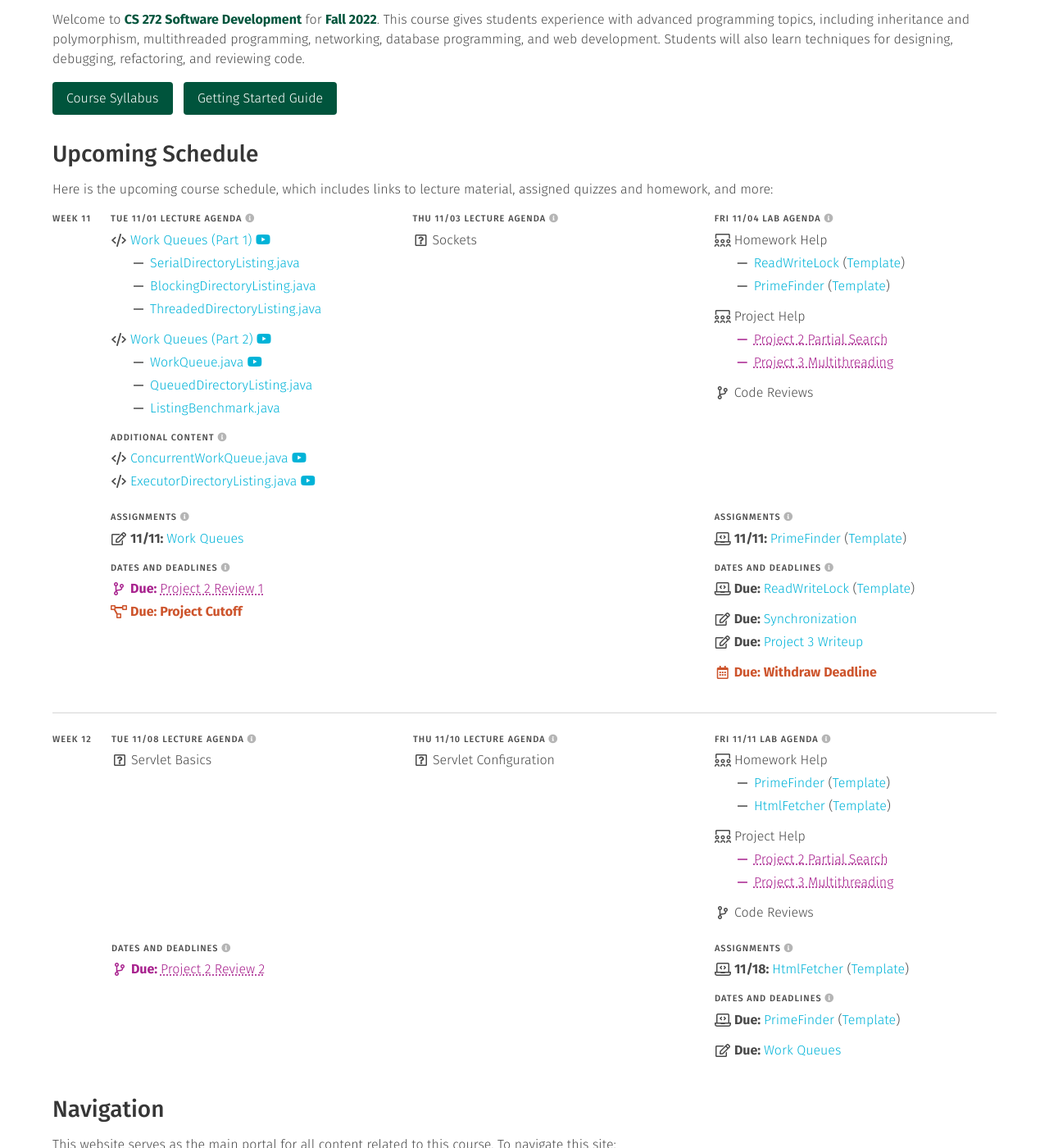
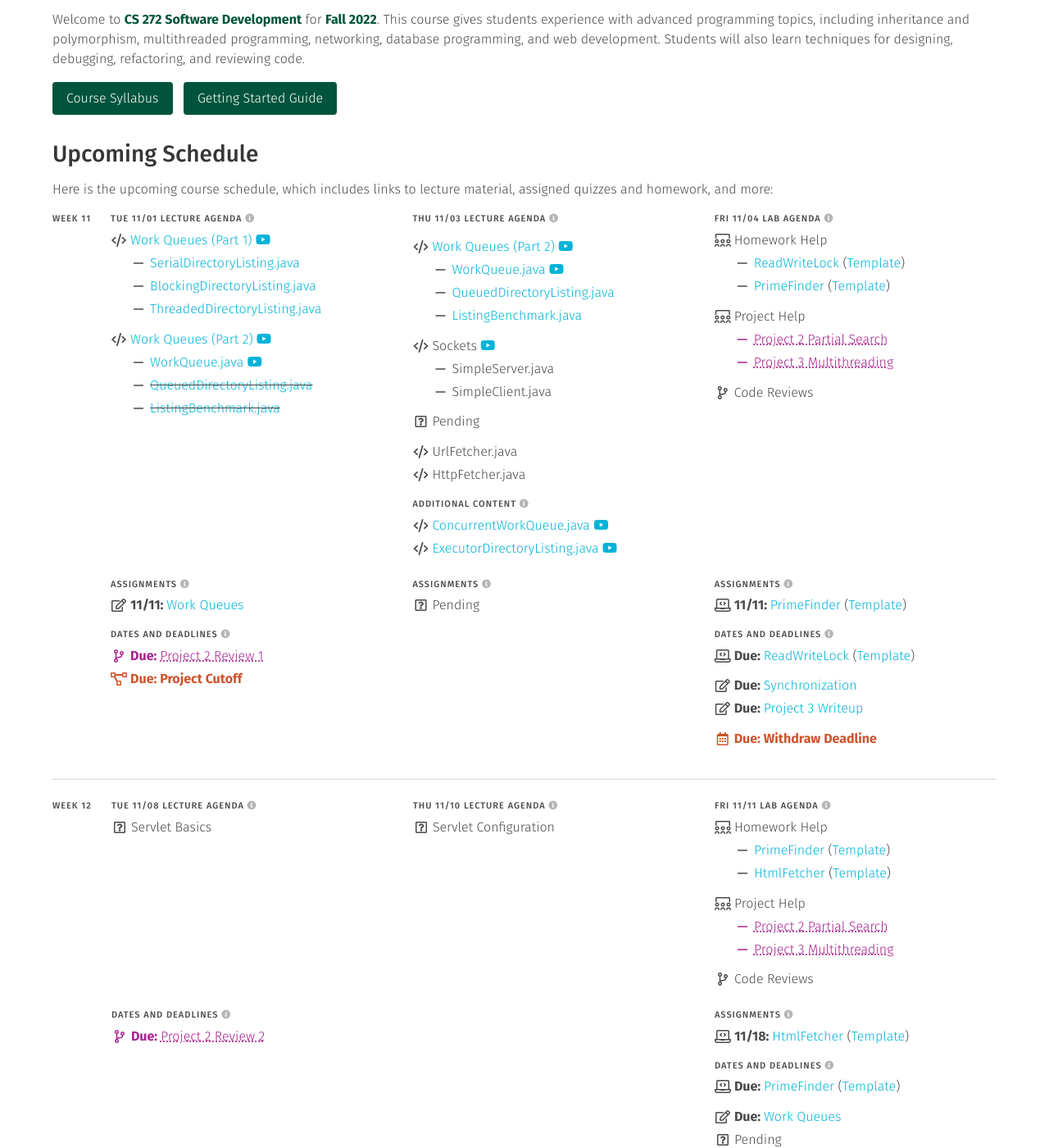
Before and after one commit to usf-cs272-fall2022/usf-cs272-fall2022.github.io, a Jekyll site: the page built from index.md, in a window 1280 px wide and 1400 px high, scrolled down 318 px. Shown: the whole window at 82% size. Built offline with Jekyll 4.4.1, drawn with Linux system fonts in a browser that asks for light colours.

Commit message:
Adding http content

```diff
--- a/_data/schedule.yml
+++ b/_data/schedule.yml
@@ -1618,6 +1618,47 @@
 
               - text: QueuedDirectoryListing.java
                 icon: indented
+                type: ['push', 'del']
+                link: https://github.com/usf-cs272-fall2022/lectures/blob/main/WorkQueues/src/main/java/edu/usfca/cs272/QueuedDirectoryListing.java
+
+              - text: ListingBenchmark.java
+                icon: indented
+                type: ['push', 'del']
+                link: https://github.com/usf-cs272-fall2022/lectures/blob/main/WorkQueues/src/main/java/edu/usfca/cs272/ListingBenchmark.java
+
+          - <<: *assignments
+            items:
+              - file: quizzes
+                name: workers
+
+          - <<: *deadlines
+            items:
+              - file: projects
+                name: project2_review1
+
+              - text: 'Project Cutoff'
+                icon: 'project'
+                date: 2022-11-01
+                type: ['has-text-danger', 'has-text-weight-bold']
+
+      - date: 2022-11-03
+        sections:
+          - <<: *lectures
+            items:
+              - text: Work Queues (Part 2)
+                icon: code
+                type: bump
+                link: 'https://github.com/usf-cs272-fall2022/lectures/tree/main/WorkQueues'
+                tube: https://drive.google.com/file/d/1UKW_iCN2AgCOWx7GSbKRRfH71ueXtU9L/view?usp=sharing
+
+              - text: WorkQueue.java
+                icon: indented
+                type: push
+                link: https://github.com/usf-cs272-fall2022/lectures/blob/main/WorkQueues/src/main/java/edu/usfca/cs272/WorkQueue.java
+                tube: https://drive.google.com/file/d/1IQIU3GxPRiF8YY4VS_lv_M0yfcLAMmnQ/view?usp=sharing
+
+              - text: QueuedDirectoryListing.java
+                icon: indented
                 type: push
                 link: https://github.com/usf-cs272-fall2022/lectures/blob/main/WorkQueues/src/main/java/edu/usfca/cs272/QueuedDirectoryListing.java
 
@@ -1625,6 +1666,30 @@
                 icon: indented
                 type: push
                 link: https://github.com/usf-cs272-fall2022/lectures/blob/main/WorkQueues/src/main/java/edu/usfca/cs272/ListingBenchmark.java
+
+              - text: Sockets
+                icon: code
+                type: bump
+                tube: https://drive.google.com/file/d/1V02GkA2pUAmoUtFgdXl12VGVMJkw2pMy/view?usp=sharing
+
+              - text: SimpleServer.java
+                icon: indented
+                type: push
+
+              - text: SimpleClient.java
+                icon: indented
+                type: push
+
+              - file: slides
+                name: http
+                type: bump
+
+              - text: UrlFetcher.java
+                icon: code
+                type: bump
+
+              - text: HttpFetcher.java
+                icon: code
 
           - <<: *content
             items:
@@ -1641,23 +1706,7 @@
           - <<: *assignments
             items:
               - file: quizzes
-                name: workers
-
-          - <<: *deadlines
-            items:
-              - file: projects
-                name: project2_review1
-
-              - text: 'Project Cutoff'
-                icon: 'project'
-                date: 2022-11-01
-                type: ['has-text-danger', 'has-text-weight-bold']
-
-      - date: 2022-11-03
-        sections:
-          - <<: *lectures
-            items:
-              - text: 'Sockets'
+                name: http
 
       - date: 2022-11-04
         sections:
@@ -1783,6 +1832,9 @@
               - file: quizzes
                 name: workers
                 type: bump
+
+              - file: quizzes
+                name: http
 
   - week: 13
     days:
```
